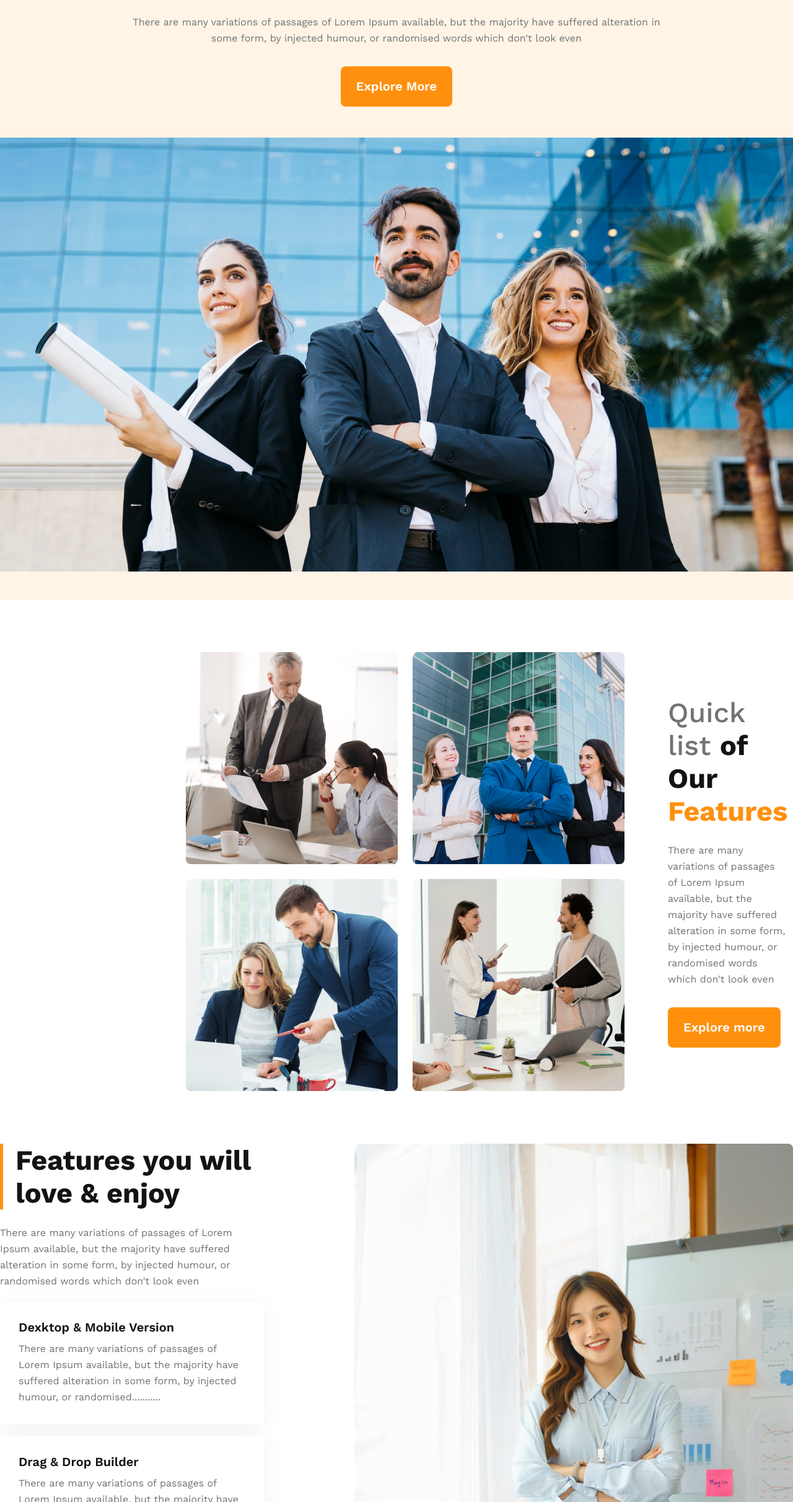
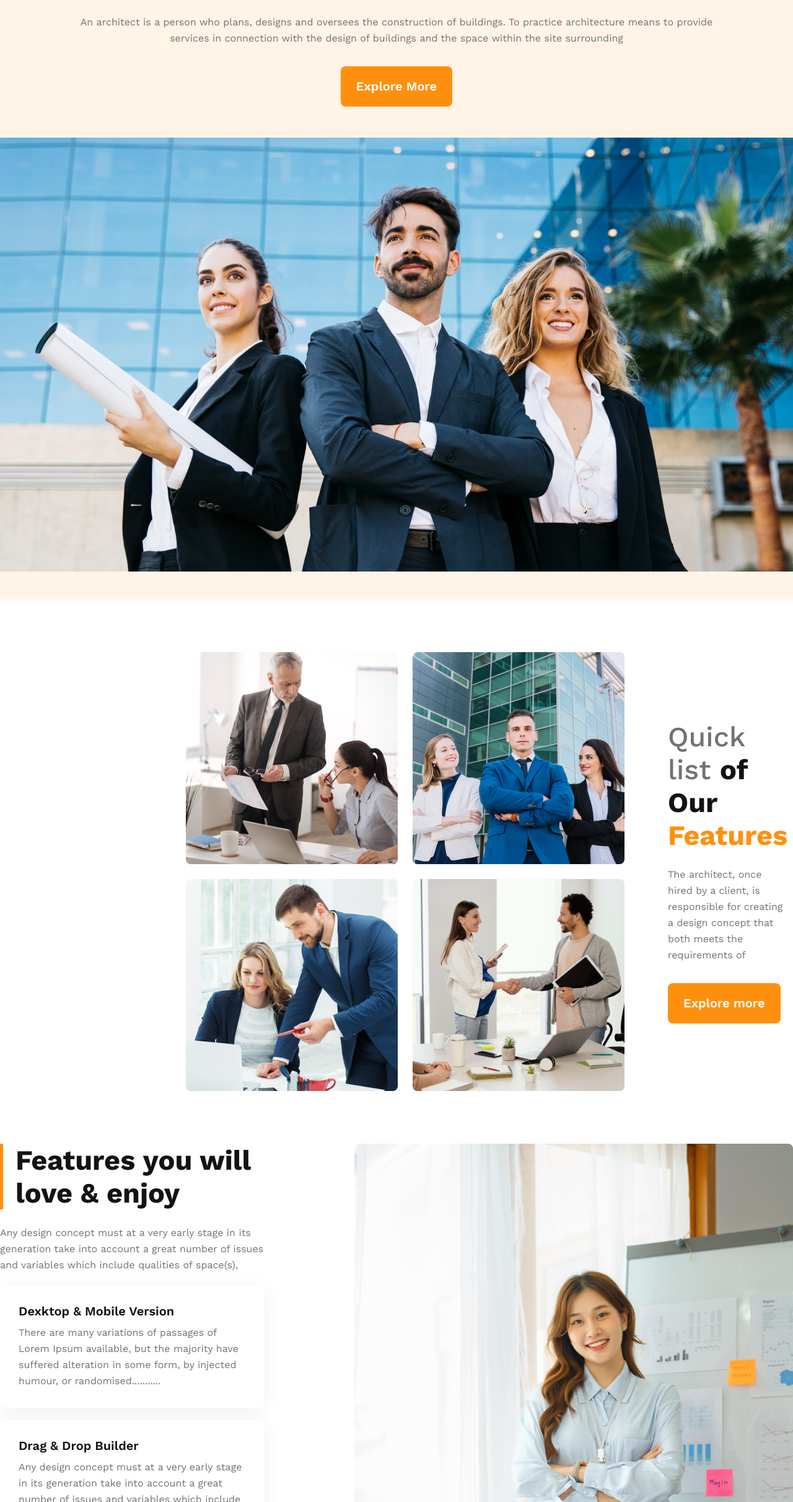
Before and after one commit to mahfuz091/architect, a plain HTML site: page index.html in a window 1280 px wide. Shown: the part 357-2780 px from the top of the page at 62% size. Drawn offline with nearby package versions, Linux system fonts and the light colour scheme.

Commit message:
description change

```diff
--- a/index.html
+++ b/index.html
@@ -44,8 +44,8 @@
             <div class="hero-contant">
                 <h2 class="hero-title">Brand New <br> Group of Architects </h2><!-- /.hero-title -->
                 <p class="hero-description">
-                    There are many variations of passages of Lorem Ipsum available, but the majority have suffered
-                    alteration in <br> some form, by injected humour, or randomised words which don't look even
+                    An architect is a person who plans, designs and oversees the construction of buildings. To practice architecture means to provide <br>
+                     services in connection with the design of buildings and the space within the site surrounding
                 </p><!-- /.hero-description -->
                 <a href="" class="hero-link primary-btn">Explore More</a><!-- /.hero-link -->
                 <div class="hero-img" style="background-image:url(images/banner.png);"></div><!-- /.hero-img -->
@@ -71,9 +71,7 @@
             <div class="quick-feature-text">
                 <h2 class="quick-feature-title">Quick list <span class="color-black">of Our</span> <span
                         class="color-orange">Features</span></h2><!-- /.quick-feature-title -->
-                <p class="quick-feature-description">There are many variations of passages of Lorem Ipsum available, but
-                    the majority have suffered alteration in some form, by injected humour, or randomised words which
-                    don't look even</p><!-- /.quick-feature-description -->
+                <p class="quick-feature-description">The architect, once hired by a client, is responsible for creating a design concept that both meets the requirements of</p><!-- /.quick-feature-description -->
                 <a href="" class="quick-link primary-btn">Explore more</a><!-- /.quick-link -->
             </div><!-- /.quick-feature-text -->
 
@@ -93,9 +91,7 @@
             <div class="feature-contant">
                 <h2 class="feature-content-title">Features you will <br> love & enjoy</h2>
                 <!-- /.feature-content-title -->
-                <p class="feature-contant-description">There are many variations of passages of Lorem Ipsum available,
-                    but the majority have suffered alteration in some form, by injected humour, or randomised words
-                    which don't look even</p><!-- /.feature-contant-description -->
+                <p class="feature-contant-description">Any design concept must at a very early stage in its generation take into account a great number of issues and variables which include qualities of space(s),</p><!-- /.feature-contant-description -->
                 <div class="feature-cards">
                     <div class="feature-card">
                         <h2 class="feature-card-title">Dexktop & Mobile Version</h2><!-- /.feature-card-title -->
@@ -106,23 +102,17 @@
                     </div><!-- /.feature-card -->
                     <div class="feature-card">
                         <h2 class="feature-card-title">Drag & Drop Builder</h2><!-- /.feature-card-title -->
-                        <p class="feature-card-description">There are many variations of passages of Lorem Ipsum
-                            available, but the majority have suffered alteration in some form, by injected humour, or
-                            randomised...........</p><!-- /.feature-card-description -->
+                        <p class="feature-card-description">Any design concept must at a very early stage in its generation take into account a great number of issues and variables which include qualities of space(s)...........</p><!-- /.feature-card-description -->
 
                     </div><!-- /.feature-card -->
                     <div class="feature-card">
                         <h2 class="feature-card-title">Awesome Modern Design</h2><!-- /.feature-card-title -->
-                        <p class="feature-card-description">There are many variations of passages of Lorem Ipsum
-                            available, but the majority have suffered alteration in some form, by injected humour, or
-                            randomised...........</p><!-- /.feature-card-description -->
+                        <p class="feature-card-description">Any design concept must at a very early stage in its generation take into account a great number of issues and variables which include qualities of space(s)...........</p><!-- /.feature-card-description -->
 
                     </div><!-- /.feature-card -->
                     <div class="feature-card">
                         <h2 class="feature-card-title">Super Easy to Edit</h2><!-- /.feature-card-title -->
-                        <p class="feature-card-description">There are many variations of passages of Lorem Ipsum
-                            available, but the majority have suffered alteration in some form, by injected humour, or
-                            randomised...........</p><!-- /.feature-card-description -->
+                        <p class="feature-card-description">Any design concept must at a very early stage in its generation take into account a great number of issues and variables which include qualities of space(s)...........</p><!-- /.feature-card-description -->
 
                     </div><!-- /.feature-card -->
                 </div><!-- /.feature-cards -->
@@ -145,9 +135,7 @@
     <section class="facts">
         <div class="wrapper">
             <h2 class="facts-title">Some Facts</h2><!-- /.facts-title -->
-            <p class="facts-details">There are many variations of passages of Lorem Ipsum available, but <br> the
-                majority
-                have suffered alteration.</p><!-- /.facts-details -->
+            <p class="facts-details">Architects deal with local and federal jurisdictions about regulations and building codes.</p><!-- /.facts-details -->
             <div class="facts-boxes">
                 <div class="fact-box">
                     <img src="images/icons/ribon.png" alt="" class="fact-icon">
@@ -181,8 +169,7 @@
     <section class="testimonial">
         <div class="wrapper">
             <h2 class="testimonial-title">What our clients say about us.</h2><!-- /.testimonial-title -->
-            <p class="testimonial-description">There are many variations of passages of Lorem Ipsum available, but <br>
-                the majority have suffered alteration.</p>
+            <p class="testimonial-description">As current buildings are now known to be high emitters of carbon into the atmosphere, increasing controls <br> are being placed on buildings and associated technology .</p>
             <div class="testimonial-cards">
                 <div class="testimonial-card">
                     <img src="images\testimonial\test-1.png" alt="" class="testimonial-card-img">
@@ -238,8 +225,7 @@
     <section class="sponsors">
         <div class="wrapper">
             <h2 class="sponsor-title">Our Sponspors</h2><!-- /.sponsor-title -->
-            <p class="sponsor-description">There are many variations of passages of Lorem Ipsum available, but <br> the
-                majority have suffered alteration.</p><!-- /.sponsor-title -->
+            <p class="sponsor-description">Recent decades have seen the rise of specializations within the profession. <br> Many architects and architectural firms focus.</p><!-- /.sponsor-title -->
             <div class="sponsor-logos">
                 <img src="images/sponsors/amazon.png" alt="" class="logo">
                 <img src="images/sponsors/figma.png" alt="" class="logo">
```
